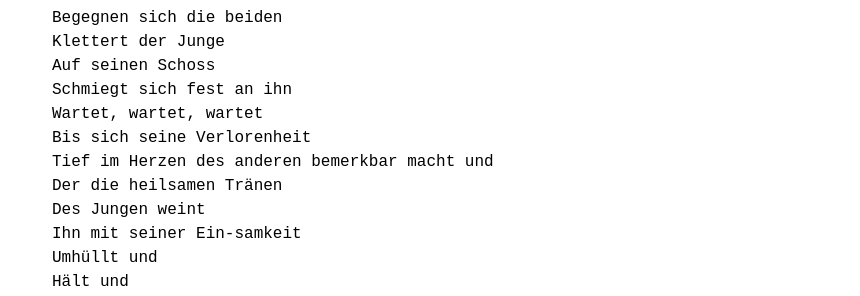
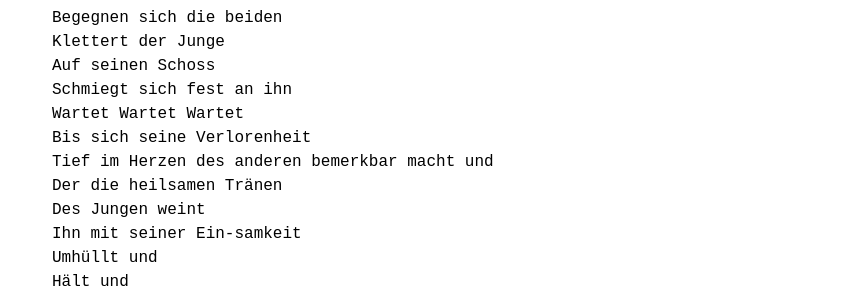
Before and after one commit to lebendigimsein/webpage, a Jekyll site: the page built from _posts/2023-02-25-einsamkeiten.markdown, in a window 1280 px wide. Shown: the part 298-594 px from the top of the page, without its empty margins (208-1068 px from the left). Built offline with Jekyll 4.4.1, drawn with Linux system fonts in a browser that asks for light colours.

Commit message:
einamkeiten changed

```diff
--- a/_posts/2023-02-25-einsamkeiten.markdown
+++ b/_posts/2023-02-25-einsamkeiten.markdown
@@ -16,7 +16,9 @@ Begegnen sich die beiden
 Klettert der Junge
 Auf seinen Schoss
 Schmiegt sich fest an ihn
-Wartet, wartet, wartet
+Wartet
+Wartet
+Wartet
 Bis sich seine Verlorenheit
 Tief im Herzen des anderen bemerkbar macht und
 Der die heilsamen Tränen
```
